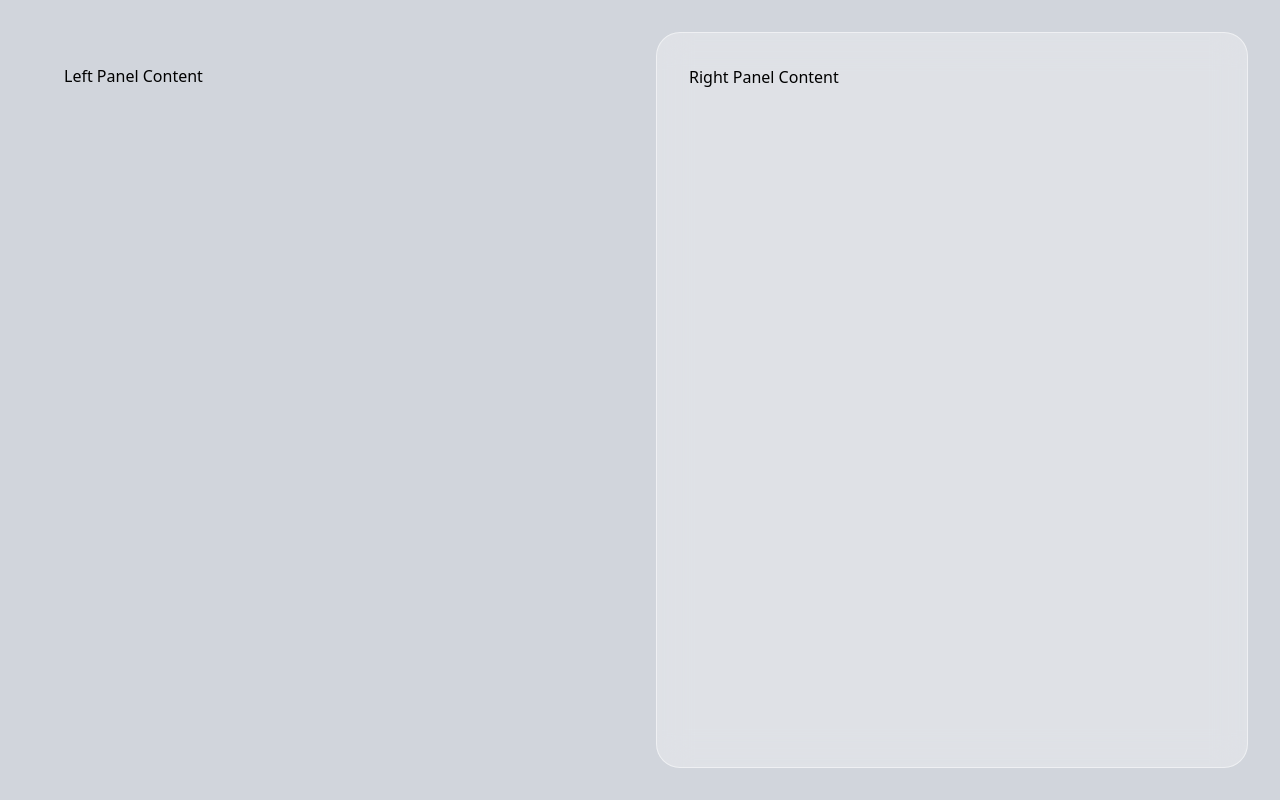
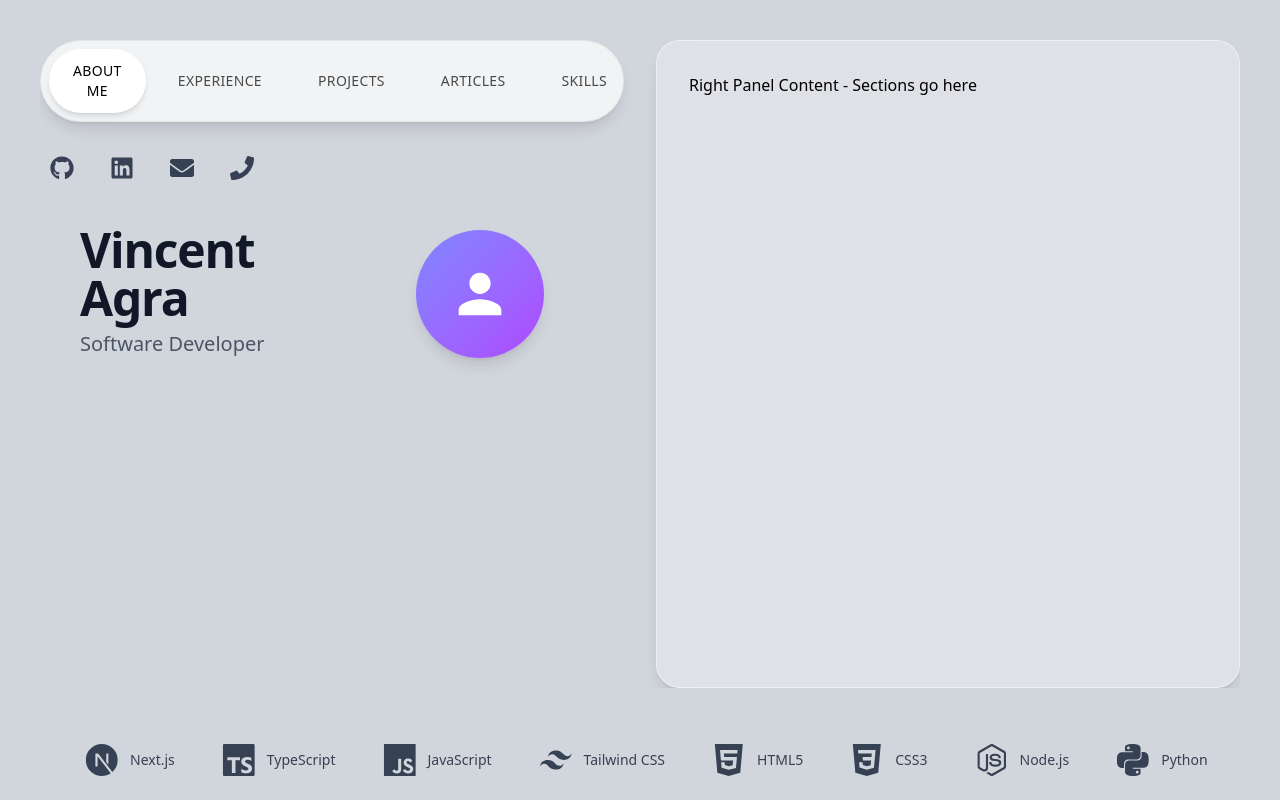
Before and after one commit to VincentDev007/software-developer-portfolio-website, a Next.js app in the folder portfolio-website/: page / in a window 1280 px wide. Built offline with nearby package versions, Linux system fonts and the light colour scheme.

Commit message:
feat(components): add navigation, profile, social icons, and tech stack footer

```diff
--- a/portfolio-website/app/globals.css
+++ b/portfolio-website/app/globals.css
@@ -15,6 +15,7 @@
   --animate-mesh-rotate: mesh-rotate 30s linear infinite;
   --animate-shimmer: shimmer 2s linear infinite;
   --animate-float: float 6s ease-in-out infinite;
+  --animate-scroll: scroll 40s linear infinite;
 }
 
 /* Keyframe definitions */
@@ -41,3 +42,9 @@
   0%, 100% { transform: translateY(0px); }
   50% { transform: translateY(-20px); }
 }
+
+/* Keyframe for infinite scroll */
+@keyframes scroll {
+  0% { transform: translateX(0); }
+  100% { transform: translateX(-50%); }
+}
--- a/portfolio-website/app/page.tsx
+++ b/portfolio-website/app/page.tsx
@@ -1,11 +1,23 @@
 import MeshBackground from '@/components/layout/MeshBackground';
 import TwoPanel from '@/components/layout/TwoPanel';
+import TechStackFooter from '@/components/layout/TechStackFooter';
 
 export default function Home() {
   return (
-    <div>
+    <>
+      {/* Fixed background layer */}
       <MeshBackground />
-      <TwoPanel />
-    </div>
-  )
+
+      {/* Main container - matches prototype's .container */}
+      <div className="relative z-10 w-full max-w-[1600px] mx-auto px-10 pt-10 h-screen flex flex-col">
+
+        {/* Panels container - the grid with left/right panels */}
+        <TwoPanel />
+
+        {/* Tech Stack Footer - below the panels */}
+        <TechStackFooter />
+
+      </div>
+    </>
+  );
 }
--- /dev/null
+++ b/portfolio-website/components/layout/TechStackFooter.tsx
@@ -0,0 +1,73 @@
+'use client'
+
+import {
+  SiReact,
+  SiNextdotjs,
+  SiTypescript,
+  SiJavascript,
+  SiTailwindcss,
+  SiHtml5,
+  SiCss3,
+  SiNodedotjs,
+  SiPython,
+  SiGit,
+  SiGithub,
+  SiVsco,
+  SiPostgresql,
+  SiMongodb,
+  SiDocker
+} from 'react-icons/si';
+
+export default function TechStackFooter() {
+  // Array of tech stack items
+  const techStack = [
+    { name: 'React', Icon: SiReact },
+    { name: 'Next.js', Icon: SiNextdotjs },
+    { name: 'TypeScript', Icon: SiTypescript },
+    { name: 'JavaScript', Icon: SiJavascript },
+    { name: 'Tailwind CSS', Icon: SiTailwindcss },
+    { name: 'HTML5', Icon: SiHtml5 },
+    { name: 'CSS3', Icon: SiCss3 },
+    { name: 'Node.js', Icon: SiNodedotjs },
+    { name: 'Python', Icon: SiPython },
+    { name: 'Git', Icon: SiGit },
+    { name: 'GitHub', Icon: SiGithub },
+    { name: 'VS Code', Icon: SiVsco },
+    { name: 'PostgreSQL', Icon: SiPostgresql },
+    { name: 'MongoDB', Icon: SiMongodb },
+    { name: 'Docker', Icon: SiDocker },
+  ];
+
+  return (
+    <div className="w-full overflow-hidden py-6">
+      {/* Scrolling container */}
+      <div className="flex gap-12 animate-scroll">
+        {/* First set of logos */}
+        {techStack.map((tech, index) => (
+          <div
+            key={`tech-1-${index}`}
+            className="flex items-center gap-3 flex-shrink-0"
+          >
+            <tech.Icon className="w-8 h-8 text-gray-700" />
+            <span className="text-sm font-medium text-gray-700 whitespace-nowrap">
+              {tech.name}
+            </span>
+          </div>
+        ))}
+
+        {/* Duplicate set for seamless loop */}
+        {techStack.map((tech, index) => (
+          <div
+            key={`tech-2-${index}`}
+            className="flex items-center gap-3 flex-shrink-0"
+          >
+            <tech.Icon className="w-8 h-8 text-gray-700" />
+            <span className="text-sm font-medium text-gray-700 whitespace-nowrap">
+              {tech.name}
+            </span>
+          </div>
+        ))}
+      </div>
+    </div>
+  );
+}
--- a/portfolio-website/components/layout/TwoPanel.tsx
+++ b/portfolio-website/components/layout/TwoPanel.tsx
@@ -1,15 +1,41 @@
+import Navigation from '../left-panel/Navigation';
+import SocialIcons from '../left-panel/SocialIcons';
+import ProfileCard from '../left-panel/ProfileCard';
+
 export default function TwoPanel() {
   return (
-    <div className="min-h-screen grid grid-cols-2 gap-8 p-8">
-      {/* LEFT PANEL - No background, just content on gray */}
-      <nav aria-label="Main navigation" className="p-8">
-        Left Panel Content
+    // Grid container - 50/50 split with gap
+    <div className="grid grid-cols-2 gap-8 flex-1 overflow-hidden mb-8">
+
+      {/* LEFT PANEL - No glass background */}
+      <nav aria-label="Main navigation" className="flex flex-col">
+
+        {/* Navigation Pills - Fixed at top */}
+        <div className="mb-8">
+          <Navigation />
+          <SocialIcons />
+
+        </div>
+
+        {/* Scrollable content area - for social icons, profile, bio (coming later) */}
+        <div className="flex-1 overflow-y-auto">
+          <ProfileCard />
+        </div>
+
       </nav>
 
+
+
       {/* RIGHT PANEL - Glass effect */}
-      <main id="main-content" className="bg-white/30 backdrop-blur-xl rounded-3xl p-8 border border-white/50">
-        Right Panel Content
+      <main
+        id="main-content"
+        className="bg-white/30 backdrop-blur-xl rounded-3xl p-8 border border-white/50 shadow-lg overflow-hidden flex flex-col"
+      >
+        <div className="flex-1 overflow-y-auto">
+          Right Panel Content - Sections go here
+        </div>
       </main>
+
     </div>
   );
 }
--- /dev/null
+++ b/portfolio-website/components/left-panel/Navigation.tsx
@@ -0,0 +1,36 @@
+'use client'
+
+import { useState } from 'react';
+
+export default function Navigation() {
+  // Array of all 5 sections - makes it easy to loop and create buttons
+  const sections = ['about', 'experience', 'projects', 'articles', 'skills'];
+
+  // Track which section is currently active (starts with 'about')
+  const [activeSection, setActiveSection] = useState('about');
+
+  return (
+    // Outer container - glass background with rounded pill shape
+    <nav className="bg-white/70 backdrop-blur-xl rounded-full p-2 flex gap-2 border border-black/5 shadow-lg">
+      {/* Loop through each section and create a button */}
+      {sections.map((section) => (
+        <button
+          key={section}
+          onClick={() => setActiveSection(section)}
+          className={`
+            px-6 py-3 rounded-full font-medium text-sm uppercase tracking-wide
+            transition-all duration-300
+            ${
+              activeSection === section
+                ? 'bg-white text-black shadow-md'  // Active state: white background + shadow
+                : 'bg-transparent text-black/70 hover:bg-black/5'  // Inactive state: transparent + hover effect
+            }
+          `}
+        >
+          {/* Convert 'about' to 'ABOUT ME', etc. */}
+          {section === 'about' ? 'ABOUT ME' : section}
+        </button>
+      ))}
+    </nav>
+  );
+}
--- /dev/null
+++ b/portfolio-website/components/left-panel/ProfileCard.tsx
@@ -0,0 +1,30 @@
+export default function ProfileCard() {
+  return (
+    <div className="mb-8 flex items-end justify-between gap-6">
+
+      {/* Left side - Name and Title */}
+      <div className="flex-1 px-10">
+        {/* Name */}
+        <h1 className="text-5xl font-bold text-gray-900 mb-2 tracking-tight">
+          Vincent Agra
+        </h1>
+
+        {/* Title */}
+        <p className="text-xl text-gray-600 font-medium">
+          Software Developer
+        </p>
+      </div>
+
+
+
+      {/* Right side - Profile Image (Circular) */}
+      <div className="w-32 h-32 flex-shrink-0 rounded-full bg-gradient-to-br from-indigo-400 to-purple-500 flex items-center justify-center shadow-lg mr-20">
+        {/* Placeholder Icon */}
+        <svg className="w-16 h-16 text-white" fill="currentColor" viewBox="0 0 24 24">
+          <path d="M12 12c2.21 0 4-1.79 4-4s-1.79-4-4-4-4 1.79-4 4 1.79 4 4 4zm0 2c-2.67 0-8 1.34-8 4v2h16v-2c0-2.66-5.33-4-8-4z"/>
+        </svg>
+      </div>
+
+    </div>
+  );
+}
--- /dev/null
+++ b/portfolio-website/components/left-panel/SocialIcons.tsx
@@ -0,0 +1,50 @@
+import { FaGithub, FaLinkedin, FaEnvelope, FaPhone } from 'react-icons/fa';
+
+export default function SocialIcons() {
+  return (
+    // Container - flex row with gap between icons
+    <div className="flex gap-4 mb-1 mt-6">
+
+      {/* GitHub Link */}
+      <a
+        href="https://github.com/VincentDev007"
+        target="_blank"
+        rel="noopener noreferrer"
+        className="w-11 h-11 flex items-center justify-center rounded-lg transition-all duration-300 hover:bg-white/20 hover:-translate-y-1"
+        aria-label="GitHub profile"
+      >
+        <FaGithub className="w-6 h-6 text-gray-700" />
+      </a>
+
+      {/* LinkedIn Link */}
+      <a
+        href="https://www.linkedin.com/in/vincent-agra-329648264/"
+        target="_blank"
+        rel="noopener noreferrer"
+        className="w-11 h-11 flex items-center justify-center rounded-lg transition-all duration-300 hover:bg-white/20 hover:-translate-y-1"
+        aria-label="LinkedIn profile"
+      >
+        <FaLinkedin className="w-6 h-6 text-gray-700" />
+      </a>
+
+      {/* Email Link */}
+      <a
+        href="mailto:agravj0007@gmail.com"
+        className="w-11 h-11 flex items-center justify-center rounded-lg transition-all duration-300 hover:bg-white/20 hover:-translate-y-1"
+        aria-label="Email contact"
+      >
+        <FaEnvelope className="w-6 h-6 text-gray-700" />
+      </a>
+
+      {/* Phone Link */}
+      <a
+        href="tel:+19025232711"
+        className="w-11 h-11 flex items-center justify-center rounded-lg transition-all duration-300 hover:bg-white/20 hover:-translate-y-1"
+        aria-label="Phone contact"
+      >
+        <FaPhone className="w-6 h-6 text-gray-700" />
+      </a>
+
+    </div>
+  );
+}
--- a/portfolio-website/package.json
+++ b/portfolio-website/package.json
@@ -11,7 +11,8 @@
   "dependencies": {
     "next": "16.1.0",
     "react": "19.2.3",
-    "react-dom": "19.2.3"
+    "react-dom": "19.2.3",
+    "react-icons": "^5.5.0"
   },
   "devDependencies": {
     "@tailwindcss/postcss": "^4",
```
Also changed, not shown: 2 other files (tests, documents, lock files or other folders).
